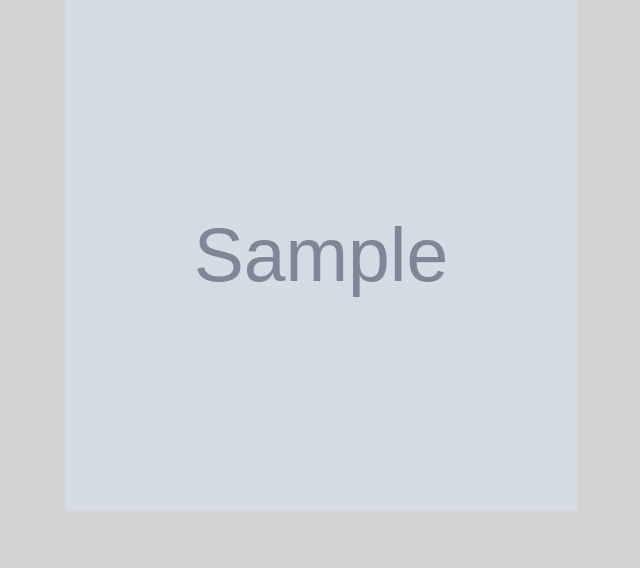
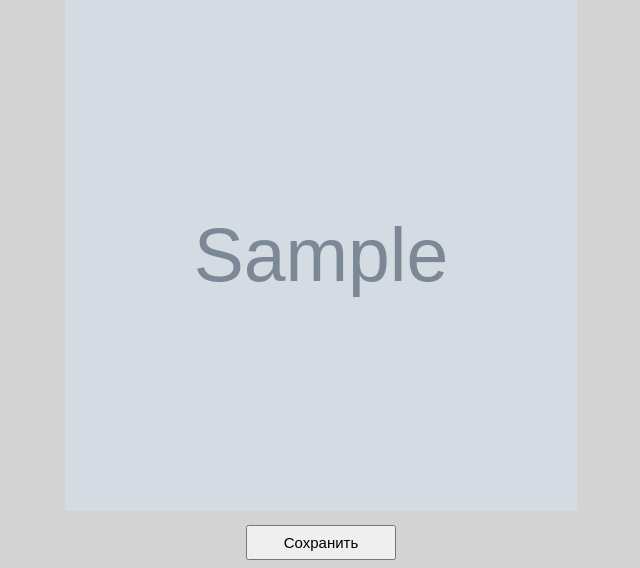
Before and after one commit to dancig/TattooImageGenerator, a Flask app: template templates/base.html in a window 1280 px wide. Shown: the part 392-960 px from the top of the page, without its empty margins (319-959 px from the left). Before the commit the page ends 903 px from the top, so only its background shows below. Run offline with Flask 3, Linux system fonts and the light colour scheme; the template is opened without the code that fills it: most values are stand-ins (such as "Sample title", 1, 10 or a date in 2020); grey boxes marked "Sample" are stand-in pictures.

Commit message:
feat: add download generated image function

```diff
--- /dev/null
+++ b/static/download.js
@@ -0,0 +1,19 @@
+function downloadImage() {
+    try {
+        const link = document.createElement('a');
+        link.href = 'static/images/image.png';
+        link.download = 'image.png';
+        document.body.appendChild(link);
+        link.click();
+        document.body.removeChild(link);
+        console.log("Image downloaded");
+        return true;
+    }
+    catch(error) {
+        console.log(error);
+        return false;
+    }
+}
+
+const btn = document.getElementById("btn-dl");
+btn.addEventListener('click', downloadImage)
--- a/static/styles.css
+++ b/static/styles.css
@@ -50,3 +50,16 @@ h1 {
     margin-right: 150px;
     text-align: center;
 }
+
+.download-btn-area {
+    margin-top: 10px;
+    margin-left: 150px;
+    margin-right: 150px;
+    text-align: center;
+}
+
+.btn-download {
+    font-size: 15px;
+    height: 35px;
+    width: 150px;
+}
--- a/templates/base.html
+++ b/templates/base.html
@@ -25,6 +25,10 @@
 <div class="image-area">
     <img src="{{image}}" height="512" width="512" alt="СгенерированноеИзображение">
 </div>
+<div class="download-btn-area">
+    <button class="btn-download" id="btn-dl">Сохранить</button>
+</div>
+<script defer src="{{ url_for('static', filename='download.js') }}"></script>
 {% endif %}
 
 </body>
```
